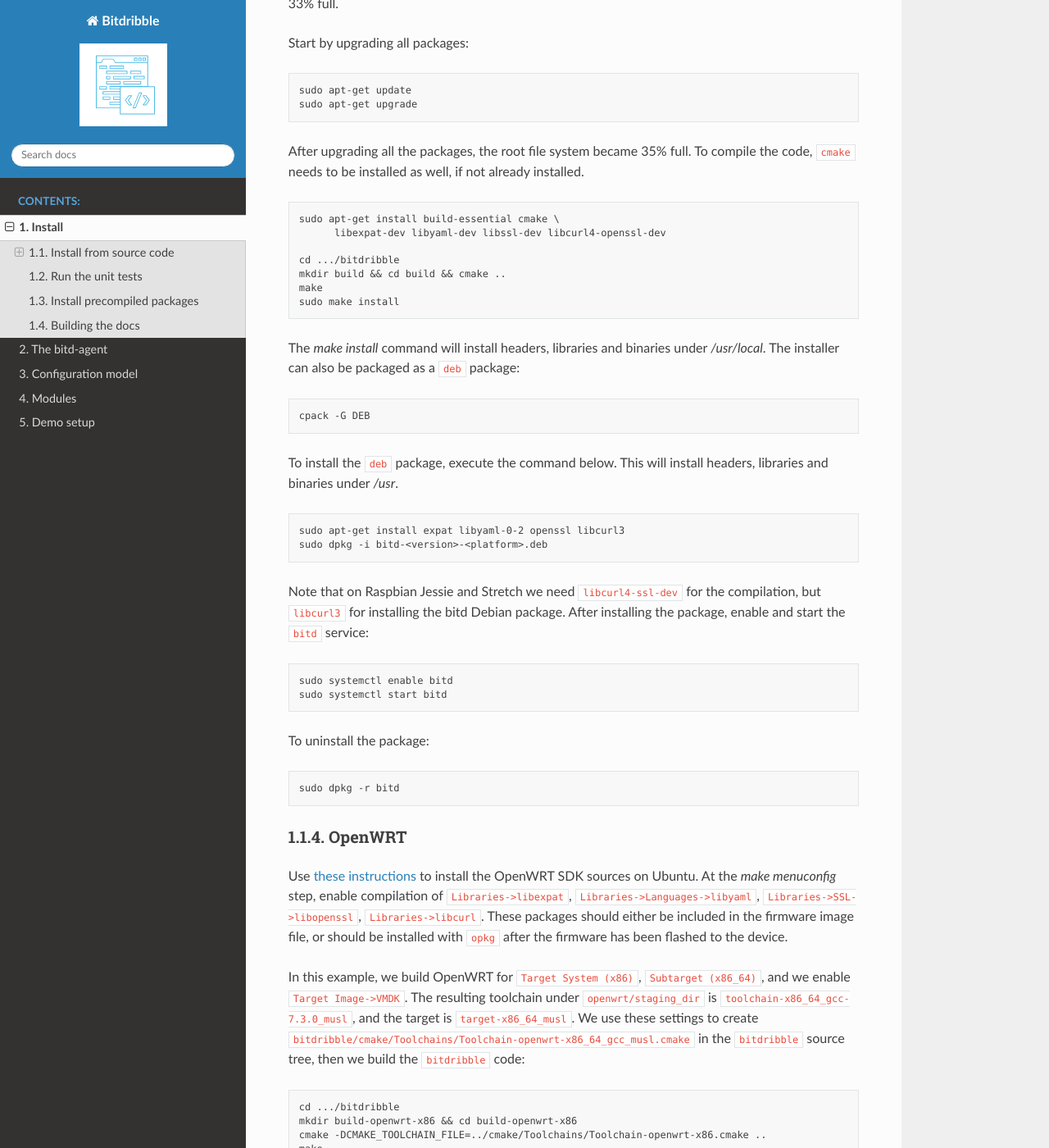
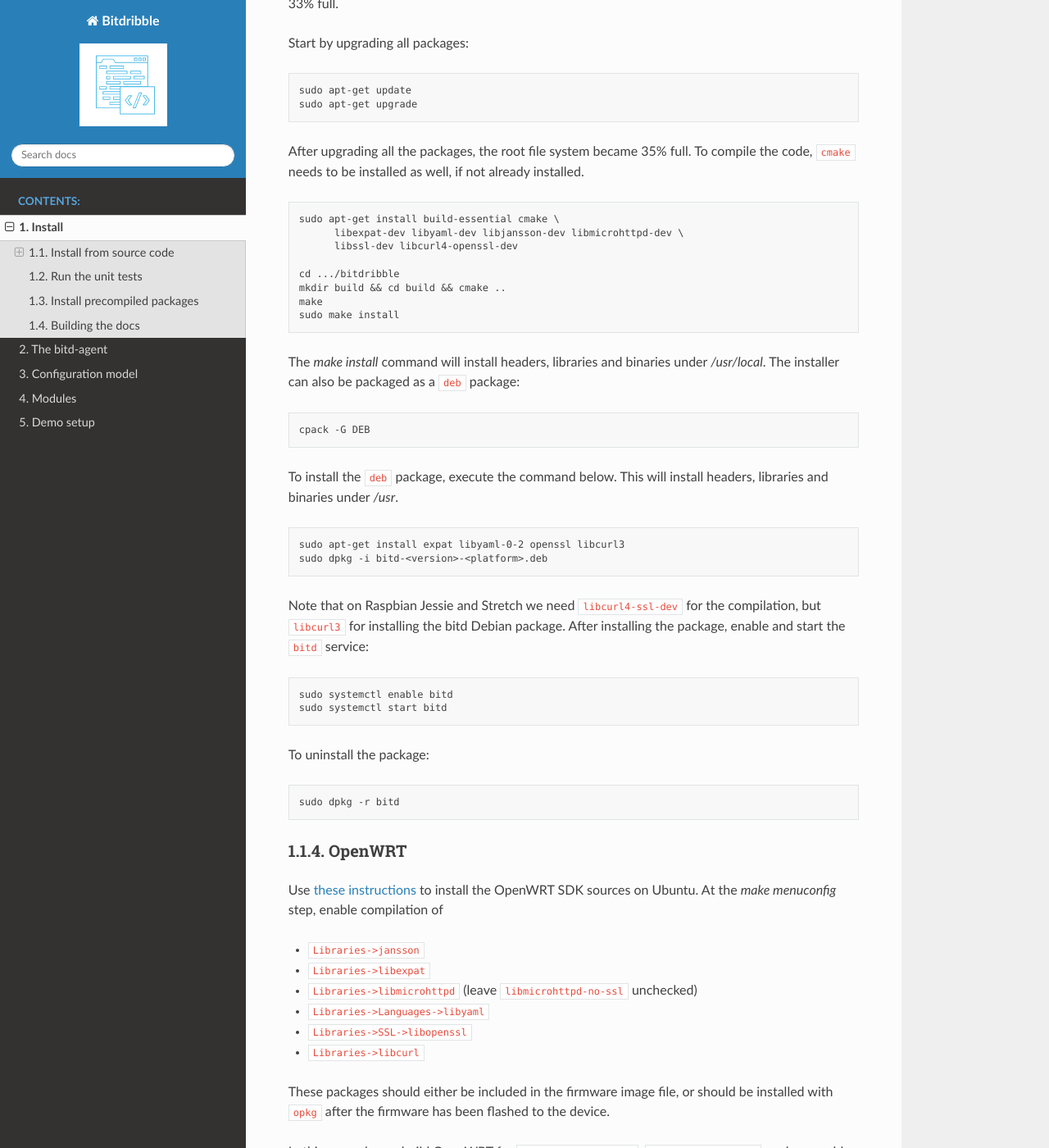
Before and after one commit to Bitdribble/bitdribble-doc, a Sphinx documentation site: the page built from source/install.rst, in a window 1280 px wide and 1400 px high, scrolled down 2484 px. Shown: the whole window at 82% size. Built offline with Sphinx 7.4.7 and the Read the Docs theme 2.0.0, drawn with Linux system fonts in a browser that asks for light colours.

Commit message:
json and microhttpd support

```diff
--- a/source/install.rst
+++ b/source/install.rst
@@ -128,7 +128,8 @@ After upgrading all the packages, the root file system became 35% full. To compi
 .. code-block:: none
 
   sudo apt-get install build-essential cmake \
-	libexpat-dev libyaml-dev libssl-dev libcurl4-openssl-dev
+	libexpat-dev libyaml-dev libjansson-dev libmicrohttpd-dev \
+	libssl-dev libcurl4-openssl-dev
 
   cd .../bitdribble
   mkdir build && cd build && cmake ..
@@ -163,7 +164,21 @@ To uninstall the package:
 
 OpenWRT
 -------
-Use `these instructions <https://wiki.openwrt.org/doc/howto/buildroot.exigence>`_ to install the OpenWRT SDK sources on Ubuntu. At the *make menuconfig* step, enable compilation of ``Libraries->libexpat``, ``Libraries->Languages->libyaml``, ``Libraries->SSL->libopenssl``, ``Libraries->libcurl``. These packages should either be included in the firmware image file, or should be installed with ``opkg`` after the firmware has been flashed to the device.
+Use `these instructions <https://wiki.openwrt.org/doc/howto/buildroot.exigence>`_ to install the OpenWRT SDK sources on Ubuntu. At the *make menuconfig* step, enable compilation of
+
+- ``Libraries->jansson``
+
+- ``Libraries->libexpat``
+
+- ``Libraries->libmicrohttpd`` (leave ``libmicrohttpd-no-ssl`` unchecked)
+
+- ``Libraries->Languages->libyaml``
+
+- ``Libraries->SSL->libopenssl``
+
+- ``Libraries->libcurl``
+
+These packages should either be included in the firmware image file, or should be installed with ``opkg`` after the firmware has been flashed to the device.
 
 In this example, we build OpenWRT for ``Target System (x86)``, ``Subtarget (x86_64)``, and we enable ``Target Image->VMDK``. The resulting toolchain under ``openwrt/staging_dir`` is ``toolchain-x86_64_gcc-7.3.0_musl``, and the target is ``target-x86_64_musl``. We use these settings to create ``bitdribble/cmake/Toolchains/Toolchain-openwrt-x86_64_gcc_musl.cmake`` in the ``bitdribble`` source tree, then we build the ``bitdribble`` code:
 
```
